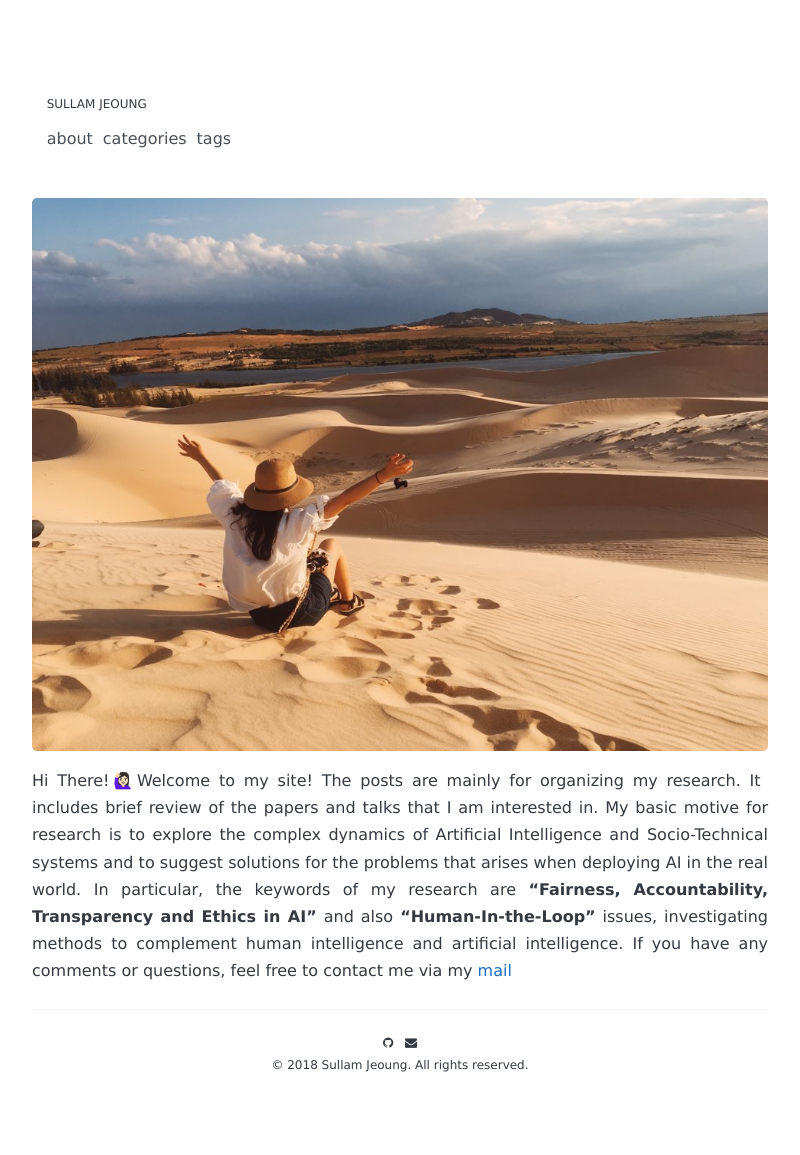
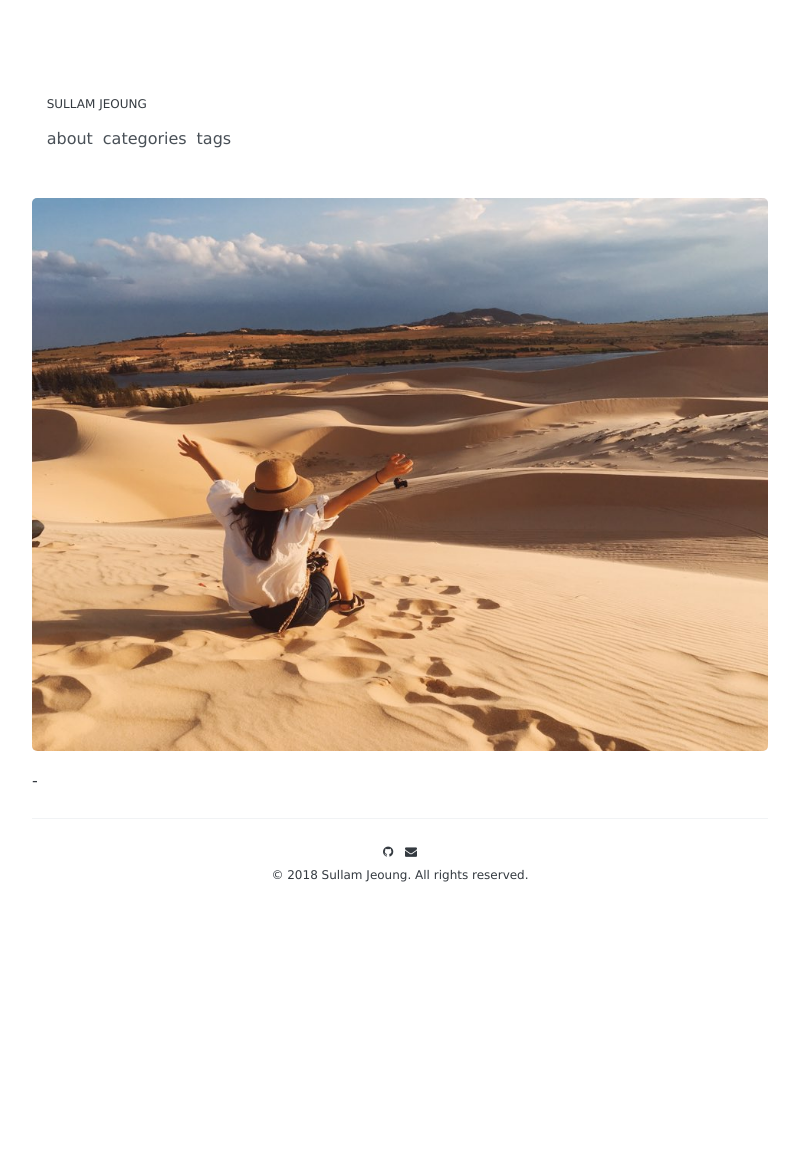
Before and after one commit to sullamij/sullamij.research.github.io, a Jekyll site: the page built from index.md, in a window 1280 px wide. Shown: the whole page, without its empty margins (240-1040 px from the left). Built offline with Jekyll 4.4.1, drawn with Linux system fonts in a browser that asks for light colours; some web fonts are replaced; the list of posts is cut into pages by our own code; after the commit the page ends 965 px from its top, so only the background shows below that.

Commit message:
Update index.md

```diff
--- a/index.md
+++ b/index.md
@@ -7,5 +7,4 @@ permalink: /
 
 ![profile](./assets/img/profile.jpg)
 
-
-Hi There!🙋🏻‍♀️Welcome to my site! The posts are mainly for organizing my research. It includes brief review of the papers and talks that I am interested in. My basic motive for research is to explore the complex dynamics of Artificial Intelligence and Socio-Technical systems and to suggest solutions for the problems that arises when deploying AI in the real world. In particular, the keywords of my research are <b>"Fairness, Accountability, Transparency and Ethics in AI"</b> and also <b>"Human-In-the-Loop"</b> issues, investigating methods to complement human intelligence and artificial intelligence. If you have any comments or questions, feel free to contact me via my <a href="mailto:sullamij@gmail.com">mail</a>
+-
```
